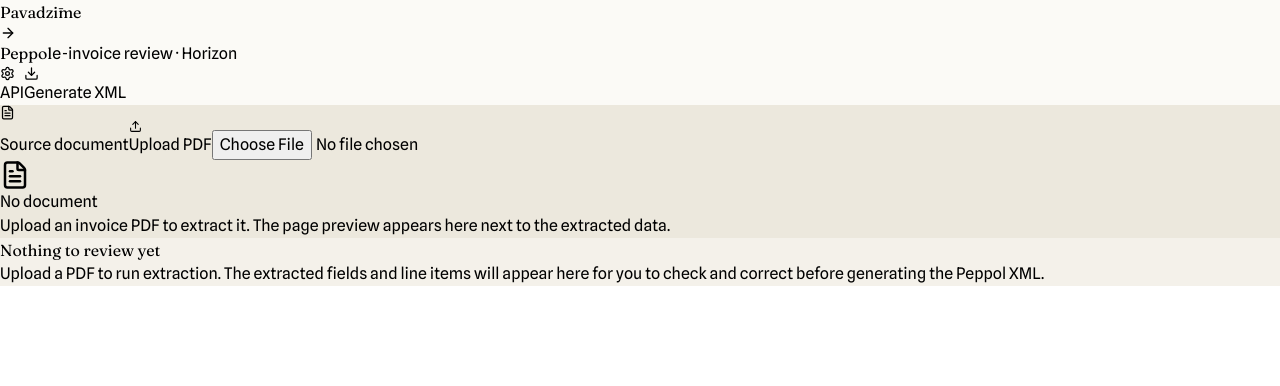
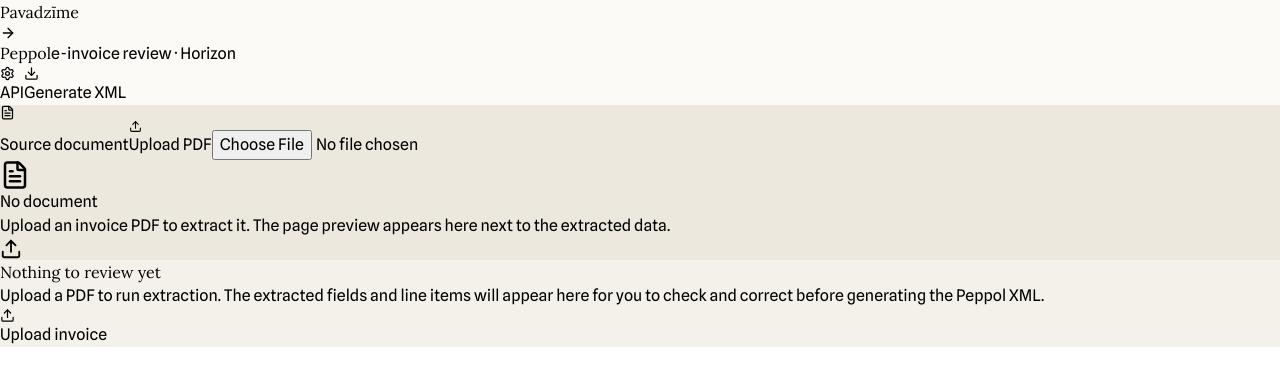
Before and after one commit to ErvinsZ/pdf_to_xml_invoice_LV, a React (Vite) app: page / in a window 1280 px wide. Shown: the top 386 px of the page. Built offline with nearby package versions, Linux system fonts and the light colour scheme.

Commit message:
fix: change font

```diff
--- a/src/InvoiceReview.jsx
+++ b/src/InvoiceReview.jsx
@@ -142,9 +142,9 @@
 
 /* ---------- warm palette applied via inline style (no Tailwind token for these) */
 const PAPER = "#f4f1ea", PANEL = "#fbfaf6", LINESOFT = "#ece8dd";
-const FONTS = `@import url('https://fonts.googleapis.com/css2?family=Fraunces:opsz,wght@9..144,400;9..144,500;9..144,600&family=Spline+Sans:wght@400;500;600&family=JetBrains+Mono:wght@400;500&display=swap');`;
+const FONTS = `@import url('https://fonts.googleapis.com/css2?family=Lora:wght@400;500;600&family=Spline+Sans:wght@400;500;600&family=JetBrains+Mono:wght@400;500&display=swap');`;
 
-const serif = { fontFamily: "'Fraunces', serif" };
+const serif = { fontFamily: "'Lora', serif" };
 const mono = { fontFamily: "'JetBrains Mono', monospace" };
 const sans = { fontFamily: "'Spline Sans', sans-serif" };
 
@@ -307,15 +307,17 @@
         <main className="flex-[2_1_440px] min-w-[360px] px-5 py-4 flex flex-col gap-4 max-h-[760px] overflow-y-auto">
           {!ext ? (
             <div className="flex-1 flex flex-col items-center justify-center text-center px-6 py-12">
-              {busy ? (<Loader2 size={100} className="animate-spin" />) :
-              <>
-                      <h2 className="text-[19px] font-semibold mt-3.5 mb-0 text-[#1c1b17]" style={serif}>Nothing to review yet</h2>
+              <div className="w-[52px] h-[52px] rounded-full flex items-center justify-center" style={{ background: LINESOFT }}>
+                <Upload size={22} className="text-[#6f6a5f]" />
+              </div>
+              <h2 className="text-[19px] font-semibold mt-3.5 mb-0 text-[#1c1b17]" style={serif}>Nothing to review yet</h2>
               <p className="mt-2 mb-0 text-[#6f6a5f] text-[13.5px] leading-relaxed max-w-[360px]">
                 Upload a PDF to run extraction. The extracted fields and line items will appear here for you to check and correct before generating the Peppol XML.
               </p>
-              </>
-              }
-
+              <button onClick={() => fileRef.current?.click()}
+                className="inline-flex items-center gap-1.5 bg-[#1c1b17] text-[#f4f1ea] rounded-lg px-3.5 py-2 text-[13.5px] font-medium mt-4 cursor-pointer active:scale-[0.98] transition-transform">
+                <Upload size={15} /> Upload invoice
+              </button>
             </div>
           ) : (
             <>
```
